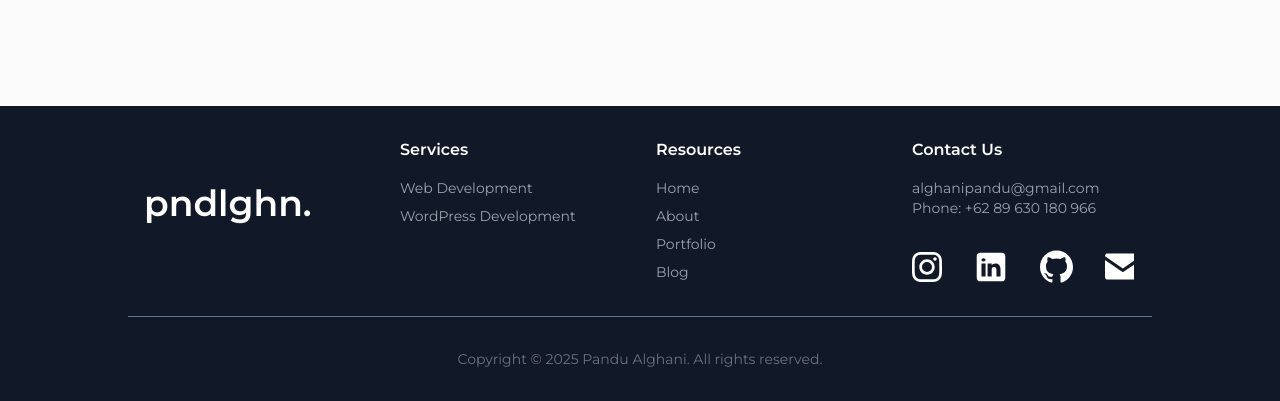
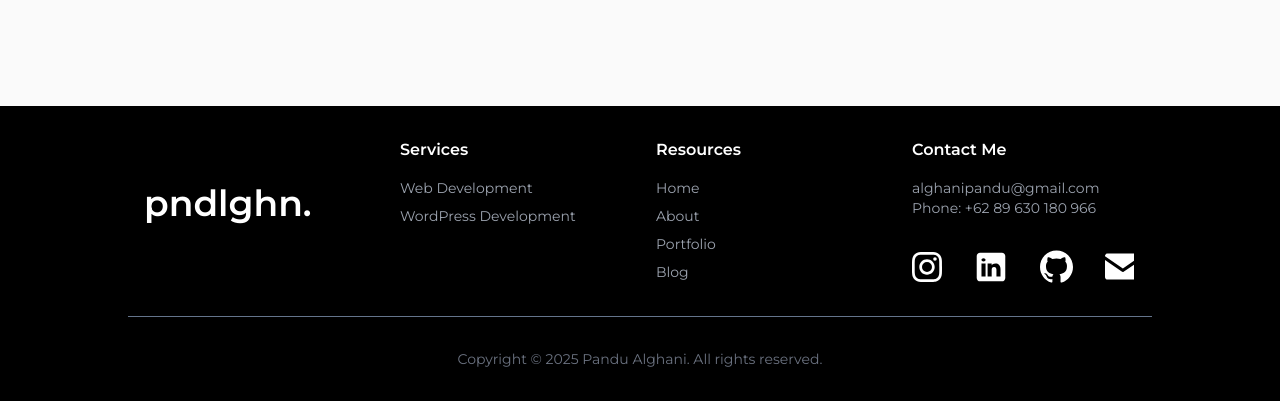
Before and after one commit to pndlghn/portfolio-tailwind, a website: page index.html in a window 1280 px wide. Shown: the part 5806-6207 px from the top of the page. Drawn offline with nearby package versions, Linux system fonts and the light colour scheme.

Commit message:
seventh commit

```diff
--- a/index.html
+++ b/index.html
@@ -773,7 +773,7 @@
     </section>
     <!-- Contact Section End -->
     <!-- Footer Section Start -->
-    <footer class="bg-gray-900 text-white py-8">
+    <footer class="bg-black text-white py-8">
       <div
         class="container mx-auto grid grid-cols-1 border-b-white sm:grid-cols-2 md:grid-cols-4 gap-8"
       >
@@ -803,7 +803,7 @@
         </div>
         <!-- Kolom 4 -->
         <div>
-          <h4 class="font-semibold mb-4">Contact Us</h4>
+          <h4 class="font-semibold mb-4">Contact Me</h4>
           <p class="text-sm text-gray-400">
             <a href="mailto:alghanipandu@gmail.com" class="hover:text-white"
               >alghanipandu@gmail.com</a
```
Also changed, not shown: src/output.css.
